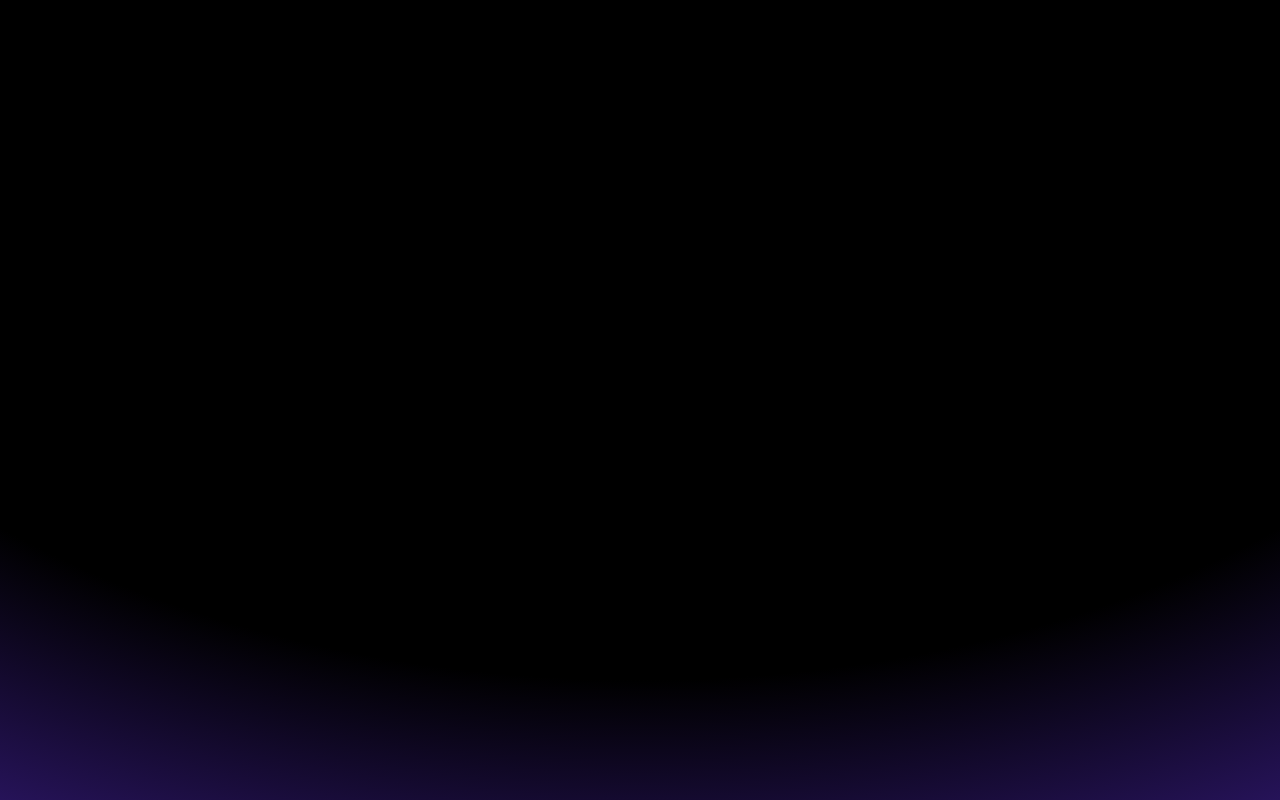
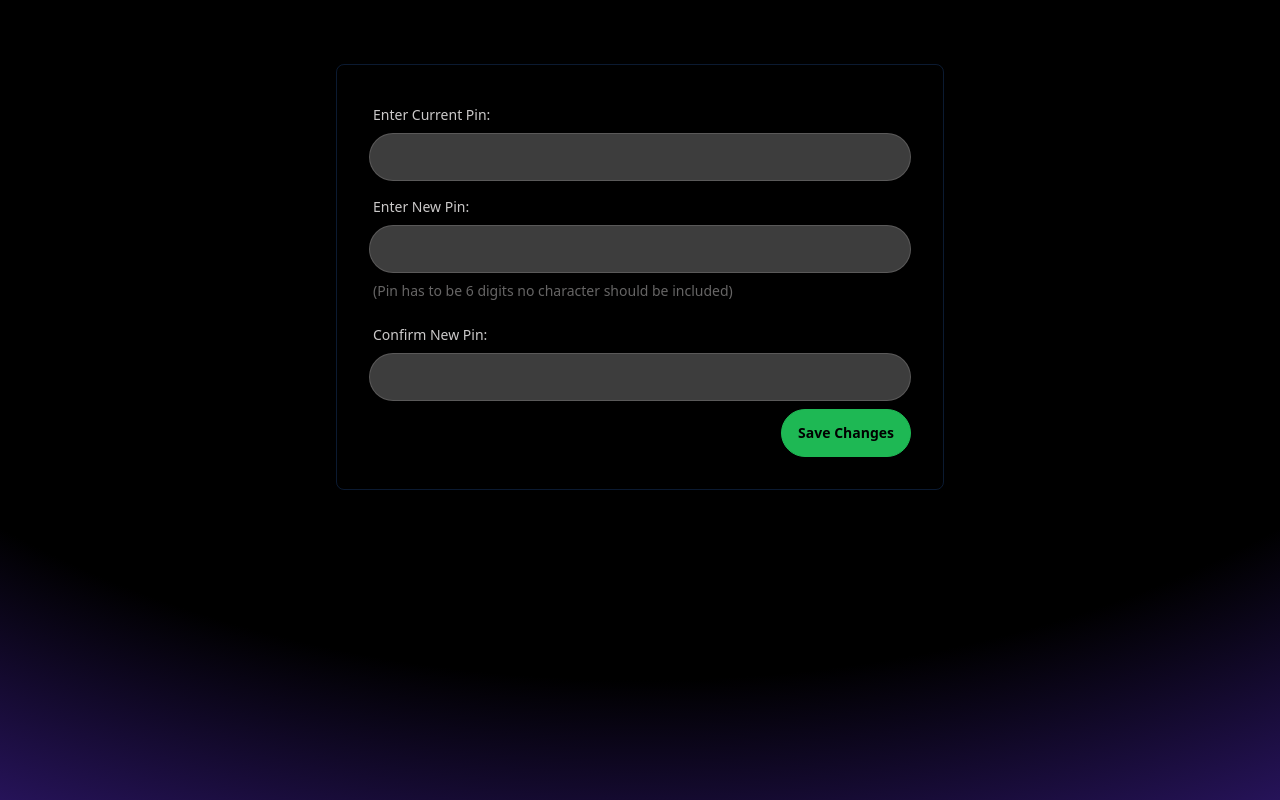
Before and after one commit to barrymomodouwurrie-165/smart_security_system, a React app in the folder Frontend/: page /change-code in a window 1280 px wide. Before the commit this address had no page. Built offline with nearby package versions, Linux system fonts and the light colour scheme; the HTML template or start-up script is replaced by a standard one.

Commit message:
Created the changeCode page and adjusted few styles in the login page.

```diff
--- a/Frontend/src/App.jsx
+++ b/Frontend/src/App.jsx
@@ -1,5 +1,6 @@
 import Dashboard from "./Pages/Dashboard";
 import LoginPage from "./Pages/LoginPage";
+import ChangeCode from "./Pages/ChangeCode";
 import { Routes, Route } from "react-router";
 import "./App.css";
 
@@ -10,6 +11,7 @@ function App() {
       <Routes>
         <Route path="/" element={<LoginPage />} />
         <Route path="/dashboard" element={<Dashboard />} />
+        <Route path="/change-code" element={<ChangeCode />} />
       </Routes>
     </div>
   );
--- /dev/null
+++ b/Frontend/src/Pages/ChangeCode.jsx
@@ -0,0 +1,51 @@
+const ChangeCode = () => {
+  return (
+    <div className="min-h-screen">
+      <div className="max-w-3xl mx-auto px-4 py-8">
+        <div className="max-w-2xl mx-auto p-8">
+          <div className="card">
+            <div className="card-body rounded-lg border border-blue-500/20">
+              <div className="form-control">
+                <label className="label">
+                  <span className="label-text">Enter Current Pin:</span>
+                </label>
+                <input
+                  type="password"
+                  className="input input-bordered  bg-base-content/30"
+                />
+              </div>
+              <div className="form-control">
+                <label className="label">
+                  <span className="label-text">Enter New Pin:</span>
+                </label>
+                <input
+                  type="password"
+                  className="input input-bordered  bg-base-content/30"
+                />
+                <label className="label">
+                  <span className="label-text text-base-content/50">
+                    (Pin has to be 6 digits no character should be included)
+                  </span>
+                </label>
+              </div>
+              <div className="form-control">
+                <label className="label">
+                  <span className="label-text">Confirm New Pin:</span>
+                </label>
+                <input
+                  type="password"
+                  className="input input-bordered  bg-base-content/30"
+                />
+              </div>
+              <div className="card-actions justify-end">
+                <button className="btn btn-primary">Save Changes</button>
+              </div>
+            </div>
+          </div>
+        </div>
+      </div>
+    </div>
+  );
+};
+
+export default ChangeCode;
--- a/Frontend/src/Pages/LoginPage.jsx
+++ b/Frontend/src/Pages/LoginPage.jsx
@@ -1,4 +1,5 @@
 import { RiShieldKeyholeFill } from "react-icons/ri";
+import { FaEye } from "react-icons/fa";
 const LoginPage = () => {
   return (
     <div className="min-h-screen">
@@ -10,13 +11,13 @@ const LoginPage = () => {
             </h1>
             <RiShieldKeyholeFill size={360} className="text-blue-600" />
           </div>
-          <div className="border border-base-content/20 rounded-lg h-96 ">
+          <div className="border border-blue-500/20 rounded-lg h-96 ">
             <div className="card-body">
               <h1 className="card-title font-serif mx-auto">WELCOME BACK</h1>
               <div className="form-control">
                 <label className="label">
                   <h1 className="label-text font-bold">
-                    Enter your 6-digit code:
+                    Enter your 6-digit Pin:
                   </h1>
                 </label>
                 <div className="flex items-center justify-between gap-1 pb-3">
@@ -26,7 +27,8 @@ const LoginPage = () => {
                     placeholder="6-digit-code"
                   />
                   <button className="btn btn-outline text-primary">
-                    Show Code
+                    <FaEye size={16} className="text-white hover:text-black" />
+                    Show
                   </button>
                 </div>
               </div>
```
